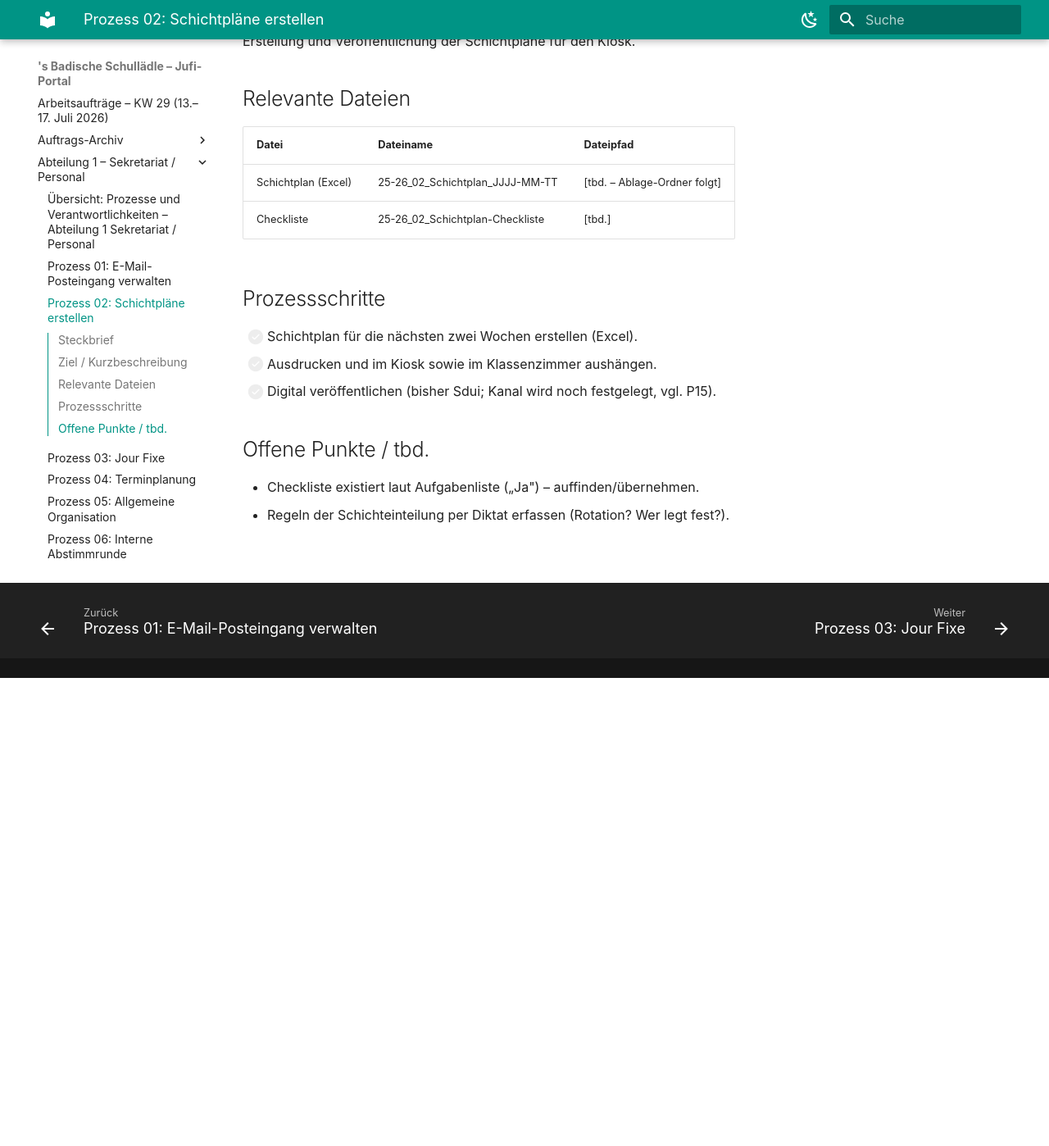
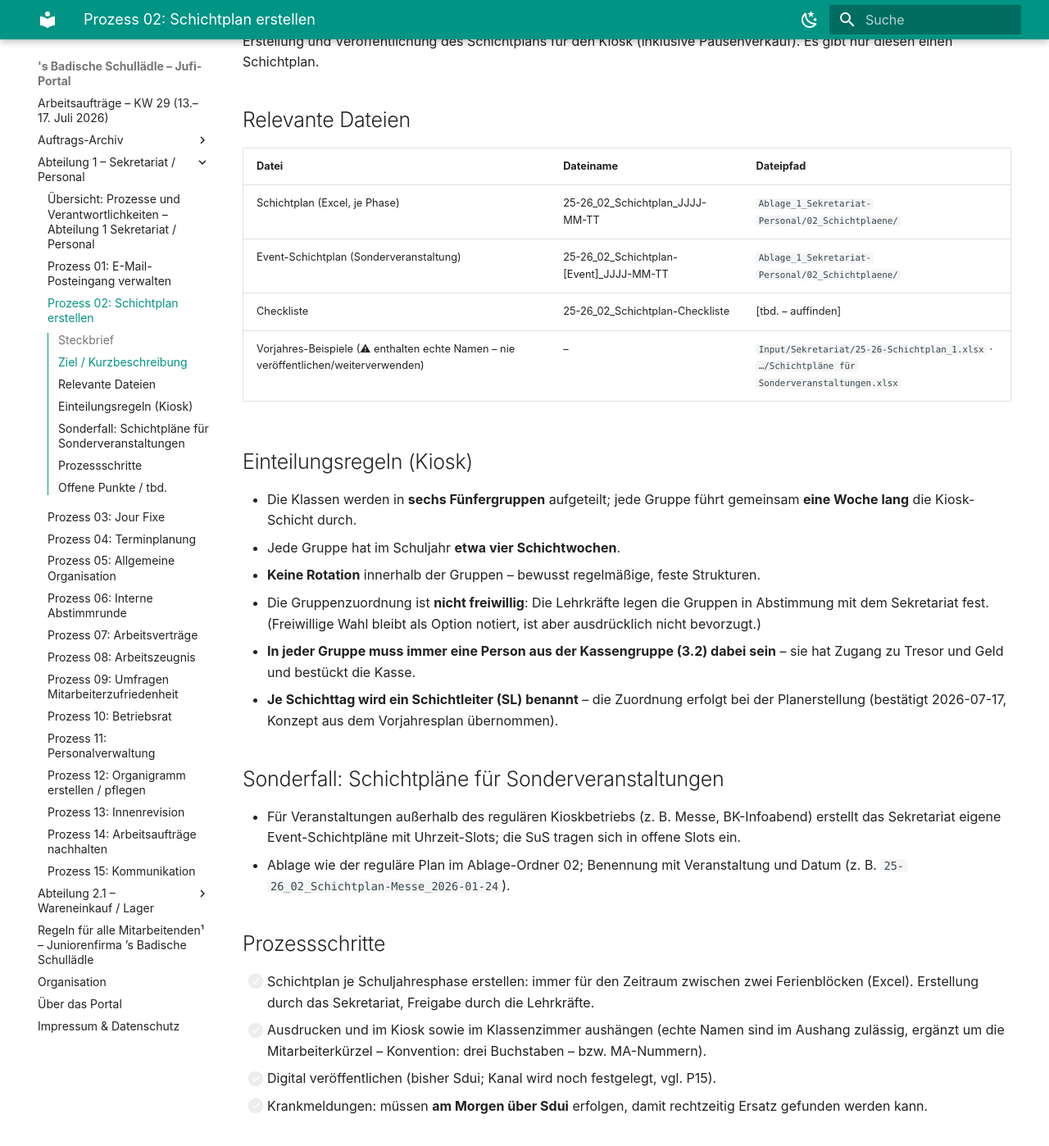
Before and after one commit to ocin-ai/jufi-portal, an MkDocs documentation site: the page built from docs/abteilung-1/P02_Schichtplaene.md, in a window 1280 px wide and 1400 px high, scrolled down 573 px. Shown: the whole window at 82% size. Built offline with MkDocs 1.6.1 and Material for MkDocs 9.7.7, drawn with Linux system fonts in a browser that asks for light colours; some of the changed text lies outside the part shown.

Commit message:
Adresse korrigiert (Ernst-Frey-Str. 10); P01-P03 aktualisiert

```diff
--- a/docs/abteilung-1/P02_Schichtplaene.md
+++ b/docs/abteilung-1/P02_Schichtplaene.md
@@ -1,6 +1,6 @@
-# Prozess 02: Schichtpläne erstellen
+# Prozess 02: Schichtplan erstellen
 
-> Abteilung 1 Sekretariat / Personal · Status: Entwurf · zuletzt bearbeitet: 2026-07-07
+> Abteilung 1 Sekretariat / Personal · Status: überarbeitet (Diktat 2026-07-17) · zuletzt bearbeitet: 2026-07-17
 
 ## Steckbrief
 
@@ -8,27 +8,44 @@
 | --- | --- |
 | **Prozess-Nr.** | 2 |
 | **Verantwortlich** | → [Übersicht](00_Uebersicht-Prozesse-Verantwortlichkeiten.md) |
-| **Turnus** | wöchentlich [Tag tbd.] |
-| **Schnittstellen** | 3.1 Kiosk (Schichtgruppe) · [tbd.] |
+| **Turnus** | je Schuljahresphase (Zeitraum zwischen zwei Ferienblöcken) |
+| **Schnittstellen** | 3.1 Kiosk (Schichtgruppen) · 3.2 Kasse (je Gruppe eine Person) · Lehrkräfte |
 
 ## Ziel / Kurzbeschreibung
 
-Erstellung und Veröffentlichung der Schichtpläne für den Kiosk.
+Erstellung und Veröffentlichung des Schichtplans für den Kiosk (inklusive Pausenverkauf). Es gibt nur diesen einen Schichtplan.
 
 ## Relevante Dateien
 
 | Datei | Dateiname | Dateipfad |
 | --- | --- | --- |
-| Schichtplan (Excel) | 25-26_02_Schichtplan_JJJJ-MM-TT | [tbd. – Ablage-Ordner folgt] |
-| Checkliste | 25-26_02_Schichtplan-Checkliste | [tbd.] |
+| Schichtplan (Excel, je Phase) | 25-26_02_Schichtplan_JJJJ-MM-TT | `Ablage_1_Sekretariat-Personal/02_Schichtplaene/` |
+| Event-Schichtplan (Sonderveranstaltung) | 25-26_02_Schichtplan-[Event]_JJJJ-MM-TT | `Ablage_1_Sekretariat-Personal/02_Schichtplaene/` |
+| Checkliste | 25-26_02_Schichtplan-Checkliste | [tbd. – auffinden] |
+| Vorjahres-Beispiele (⚠ enthalten echte Namen – nie veröffentlichen/weiterverwenden) | – | `Input/Sekretariat/25-26-Schichtplan_1.xlsx` · `…/Schichtpläne für Sonderveranstaltungen.xlsx` |
+
+## Einteilungsregeln (Kiosk)
+
+- Die Klassen werden in **sechs Fünfergruppen** aufgeteilt; jede Gruppe führt gemeinsam **eine Woche lang** die Kiosk-Schicht durch.
+- Jede Gruppe hat im Schuljahr **etwa vier Schichtwochen**.
+- **Keine Rotation** innerhalb der Gruppen – bewusst regelmäßige, feste Strukturen.
+- Die Gruppenzuordnung ist **nicht freiwillig**: Die Lehrkräfte legen die Gruppen in Abstimmung mit dem Sekretariat fest. (Freiwillige Wahl bleibt als Option notiert, ist aber ausdrücklich nicht bevorzugt.)
+- **In jeder Gruppe muss immer eine Person aus der Kassengruppe (3.2) dabei sein** – sie hat Zugang zu Tresor und Geld und bestückt die Kasse.
+- **Je Schichttag wird ein Schichtleiter (SL) benannt** – die Zuordnung erfolgt bei der Planerstellung (bestätigt 2026-07-17, Konzept aus dem Vorjahresplan übernommen).
+
+## Sonderfall: Schichtpläne für Sonderveranstaltungen
+
+- Für Veranstaltungen außerhalb des regulären Kioskbetriebs (z. B. Messe, BK-Infoabend) erstellt das Sekretariat eigene Event-Schichtpläne mit Uhrzeit-Slots; die SuS tragen sich in offene Slots ein.
+- Ablage wie der reguläre Plan im Ablage-Ordner 02; Benennung mit Veranstaltung und Datum (z. B. `25-26_02_Schichtplan-Messe_2026-01-24`).
 
 ## Prozessschritte
 
-- [ ] Schichtplan für die nächsten zwei Wochen erstellen (Excel).
-- [ ] Ausdrucken und im Kiosk sowie im Klassenzimmer aushängen.
+- [ ] Schichtplan je Schuljahresphase erstellen: immer für den Zeitraum zwischen zwei Ferienblöcken (Excel). Erstellung durch das Sekretariat, Freigabe durch die Lehrkräfte.
+- [ ] Ausdrucken und im Kiosk sowie im Klassenzimmer aushängen (echte Namen sind im Aushang zulässig, ergänzt um die Mitarbeiterkürzel – Konvention: drei Buchstaben – bzw. MA-Nummern).
 - [ ] Digital veröffentlichen (bisher Sdui; Kanal wird noch festgelegt, vgl. P15).
+- [ ] Krankmeldungen: müssen **am Morgen über Sdui** erfolgen, damit rechtzeitig Ersatz gefunden werden kann.
 
 ## Offene Punkte / tbd.
 
+- Ferienphasen BW recherchieren und Phasen-Zeiträume festlegen (vertagt, Nutzer-Hinweis 2026-07-17).
 - Checkliste existiert laut Aufgabenliste („Ja") – auffinden/übernehmen.
-- Regeln der Schichteinteilung per Diktat erfassen (Rotation? Wer legt fest?).
--- a/docs/datenschutz.md
+++ b/docs/datenschutz.md
@@ -6,7 +6,7 @@
 
 Fachlehrer Juniorenfirma
 Walter-Eucken-Schule Karlsruhe
-Ernst-Frey-Straße 2, 76135 Karlsruhe
+Ernst-Frey-Straße 10, 76135 Karlsruhe
 Kontakt: badischesschullaedle@wes.karlsruhe.de
 
 Dieses Portal ist ein unterrichtliches Angebot der Juniorenfirma „'s Badische Schullädle" (Berufskolleg II).
```
Also changed, not shown: docs/abteilung-1/P01_E-Mail-Posteingang.md (+7 -5 lines), docs/abteilung-1/P03_Jour-Fixe.md (+20 -12 lines).
